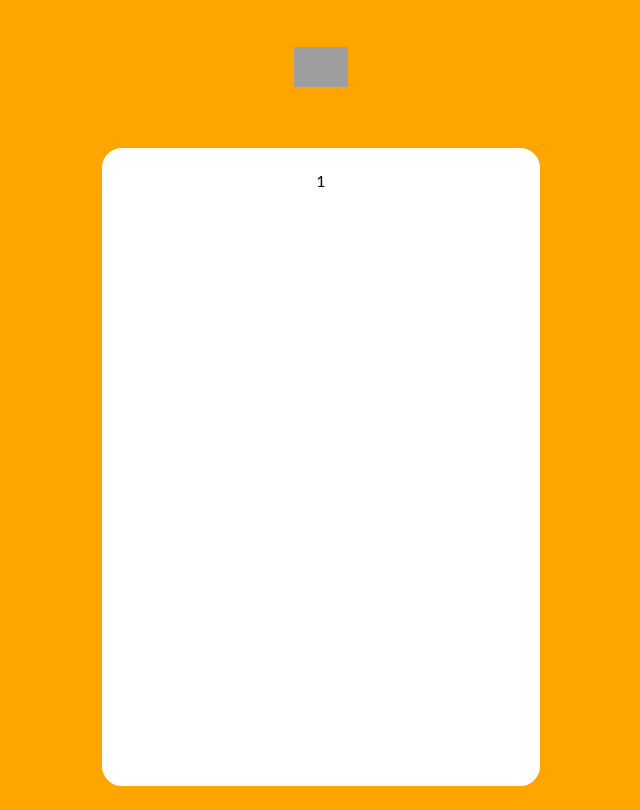
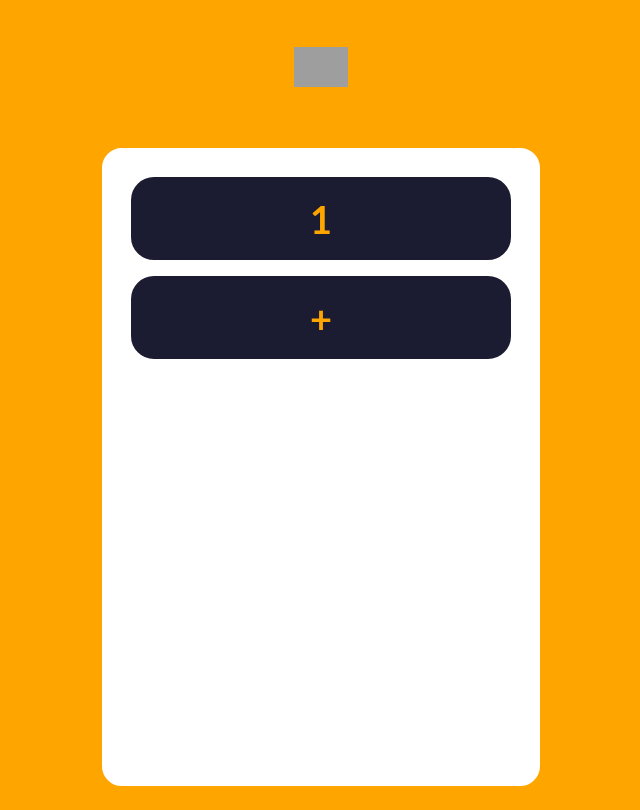
Before and after one commit to MaxMorales727677/FreeCodeCamp-React--3rd-Project, a React (Create React App) app: page / in a window 1280 px wide. Shown: the whole page, without its empty margins (319-959 px from the left). Built offline with nearby package versions, Linux system fonts and the light colour scheme; grey boxes are pictures that could not be loaded; the HTML template or start-up script is replaced by a standard one.

Commit message:
Commit con el diego y el tony

```diff
--- a/src/App.js
+++ b/src/App.js
@@ -1,6 +1,7 @@
 import './App.css';
 import Boton from './componentes/boton';
 import freeCodeCampoLogo from './imagenes/FreeCodeCamp_logo.png';
+
 
 function App() {
   return (
@@ -15,7 +16,9 @@
         <div className='fila'>
           <Boton> 1 </Boton>
         </div>
-        <div className='fila'> </div>
+        <div className='fila'>
+        <Boton> + </Boton>
+        </div>
         <div className='fila'> </div>
         <div className='fila'> </div>
         <div className='fila'> </div>
--- a/src/componentes/boton.js
+++ b/src/componentes/boton.js
@@ -1,4 +1,6 @@
 import React from "react";
+
+import '../hojas-de-estilo/Boton.css'
 
 //Función Boton: Serán los botones que se usarán en la calculadora
 //Los props permiten importar y exportar valores entre funciones
@@ -9,10 +11,8 @@
     return isNaN(valor) && (valor != '.') && (valor != '=');
   };
 
-
-
   return (
-    <div className={`boton-contenedor ${esOperador(props.children) ? 'operador' : null}`}>
+    <div className={`boton-contenedor ${esOperador(props.children) ? 'operador' : ''}`.trimEnd()}>
       {props.children}
     </div>
   );
--- /dev/null
+++ b/src/hojas-de-estilo/Boton.css
@@ -0,0 +1,16 @@
+.boton-contenedor {
+    height: 83px;
+    display: flex;
+    flex: 1 1;
+    justify-content: center;
+    align-items: center;
+    font-weight: bold;
+    font-size: 38px;
+    background-color: #1b1b32;
+    color: orange;
+    border-radius: 25px;
+    border: 2px solid white;
+    margin: 4px;
+    cursor: pointer;
+    user-select: none;
+}
```
